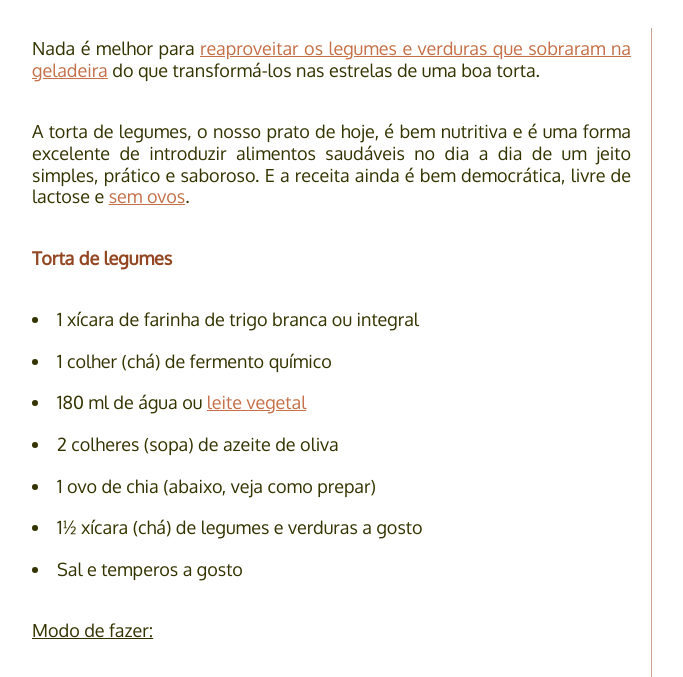
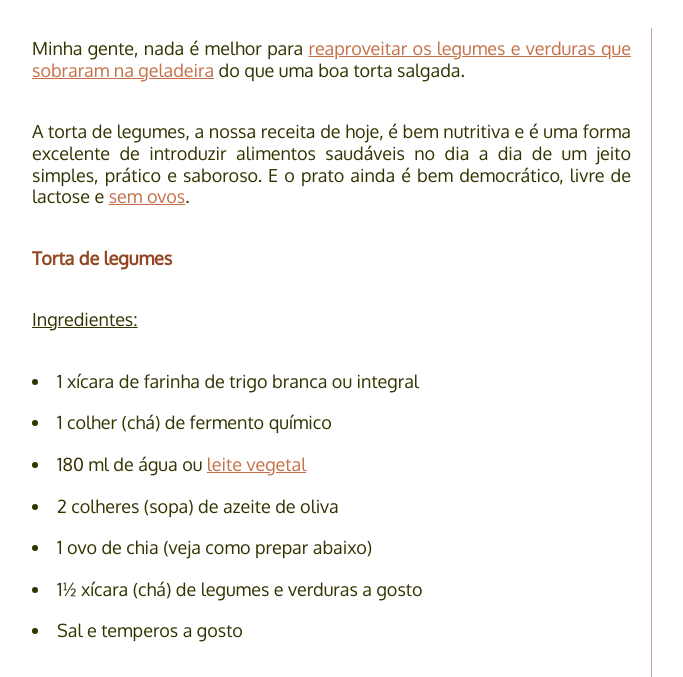
Before and after one commit to PaneladePau/paneladepau-jekyll-blog, a Jekyll site: the page built from _posts/2016-10-18-torta-de-legumes.md, in a window 1280 px wide and 900 px high, scrolled down 300 px, cut to the strip 223-900 px from the top of the window. Shown: the whole strip, without its empty margins (138-821 px from the left). Built offline with Jekyll 4.4.1, drawn with Linux system fonts in a browser that asks for light colours; nearby versions of some CDN libraries; some web fonts are replaced.

Commit message:
“update”

```diff
--- a/_posts/2016-10-18-torta-de-legumes.md
+++ b/_posts/2016-10-18-torta-de-legumes.md
@@ -15,17 +15,19 @@ legendaimg2: Legenda da imagem 2
 [este é um texto com link](https://www.enderecodolink.com)
 {% endcomment %}
 
-Nada é melhor para [reaproveitar os legumes e verduras que sobraram na geladeira](http://paneladepau.com.br/tags/reutilizando-sobras/) do que transformá-los nas estrelas de uma boa torta.
+Minha gente, nada é melhor para [reaproveitar os legumes e verduras que sobraram na geladeira](http://paneladepau.com.br/tags/reutilizando-sobras/) do que uma boa torta salgada.
 
-A torta de legumes, o nosso prato de hoje, é bem nutritiva e é uma forma excelente de introduzir alimentos saudáveis no dia a dia de um jeito simples, prático e saboroso. E a receita ainda é bem democrática, livre de lactose e [sem ovos](http://paneladepau.com.br/cuca-sem-ovos/).
+A torta de legumes, a nossa receita de hoje, é bem nutritiva e é uma forma excelente de introduzir alimentos saudáveis no dia a dia de um jeito simples, prático e saboroso. E o prato ainda é bem democrático, livre de lactose e [sem ovos](http://paneladepau.com.br/cuca-sem-ovos/).
 
 **Torta de legumes**
+
+### Ingredientes:
 
 * 1 xícara de farinha de trigo branca ou integral
 * 1 colher (chá) de fermento químico
 * 180 ml de água ou [leite vegetal](http://paneladepau.com.br/leite-de-aveia/)
 * 2 colheres (sopa) de azeite de oliva
-* 1 ovo de chia (abaixo, veja como prepar)
+* 1 ovo de chia (veja como prepar abaixo)
 * 1½ xícara (chá) de legumes e verduras a gosto
 * Sal e temperos a gosto
 
```
